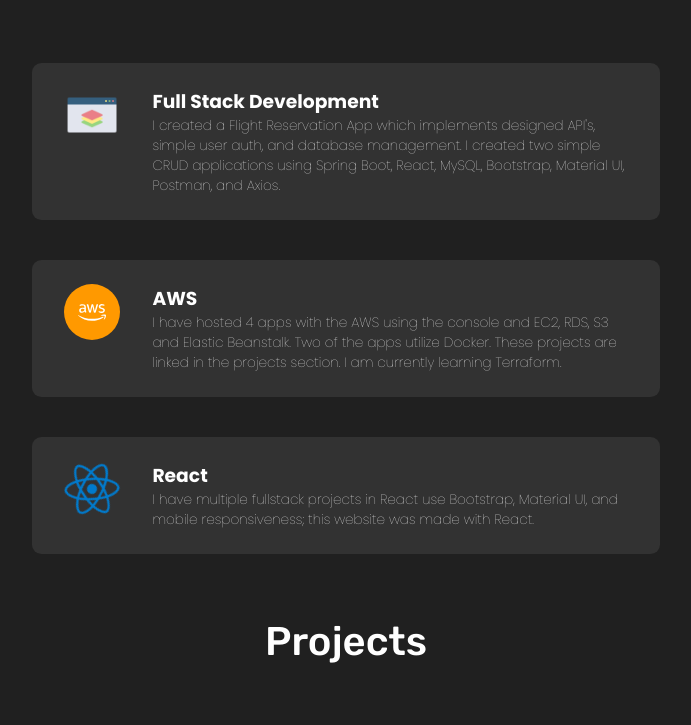
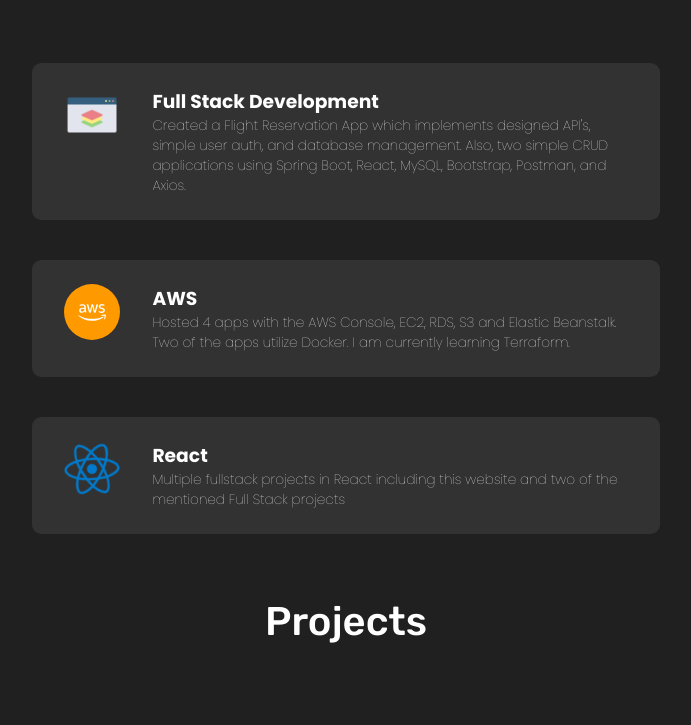
Before and after one commit to anthony-balfour/anthony-balfour.github.io, a React (Create React App) app: page / in a window 1280 px wide. Shown: the part 974-1699 px from the top of the page, without its empty margins (294-985 px from the left). Built offline with nearby package versions, Linux system fonts and the light colour scheme; a web font is replaced by a local one.

Commit message:
updated skills section and project titles

```diff
--- a/src/Sections/Projects/projects.css
+++ b/src/Sections/Projects/projects.css
@@ -33,6 +33,7 @@
   flex-direction: column;
   align-items: center;
 }
+
 /* Image Styling */
 
 .project-img {
@@ -46,9 +47,8 @@
 
 .project-img-title {
   margin-bottom: 1rem;
+  text-align: center;
 }
-
-
 
 .tools {
   max-width: 20rem;
--- a/src/Sections/Skills/skills.js
+++ b/src/Sections/Skills/skills.js
@@ -27,8 +27,8 @@
             <div className="skills-card-text">
               <h3>Full Stack Development</h3>
               <p>
-                I created a Flight Reservation App which implements designed API's, simple user auth, and database management. I created
-                two simple CRUD applications using Spring Boot, React, MySQL, Bootstrap, Material UI, Postman, and Axios.
+                Created a Flight Reservation App which implements designed API's, simple user auth, and database management. Also,
+                two simple CRUD applications using Spring Boot, React, MySQL, Bootstrap, Postman, and Axios.
               </p>
             </div>
           </div>
@@ -37,8 +37,8 @@
             <img id="aws" className="skills-card-image" src={aws} alt="aws logo"></img>
             <div className="skills-card-text">
               <h3>AWS</h3>
-              <p> I have hosted 4 apps with the AWS using the console and EC2, RDS, S3 and Elastic Beanstalk. Two of the apps utilize Docker.
-                These projects are linked in the <Link className="projects-link" to="projects" spy={true} smooth = {true} duration = {500}> projects</Link> section. I am currently learning Terraform.
+              <p> Hosted 4 apps with the AWS Console, EC2, RDS, S3 and Elastic Beanstalk. Two of the apps utilize Docker. I am currently learning Terraform.
+                {/* These projects are linked in the <Link className="projects-link" to="projects" spy={true} smooth = {true} duration = {500}> projects</Link> section. */}
               </p>
             </div>
           </div>
@@ -49,7 +49,7 @@
             </div>
             <div className="skills-card-text">
               <h3>React </h3>
-              <p> I have multiple fullstack projects in React use Bootstrap, Material UI, and mobile responsiveness; this website was made with React.
+              <p> Multiple fullstack projects in React including this website and two of the mentioned Full Stack projects
               </p>
             </div>
           </div>
```
